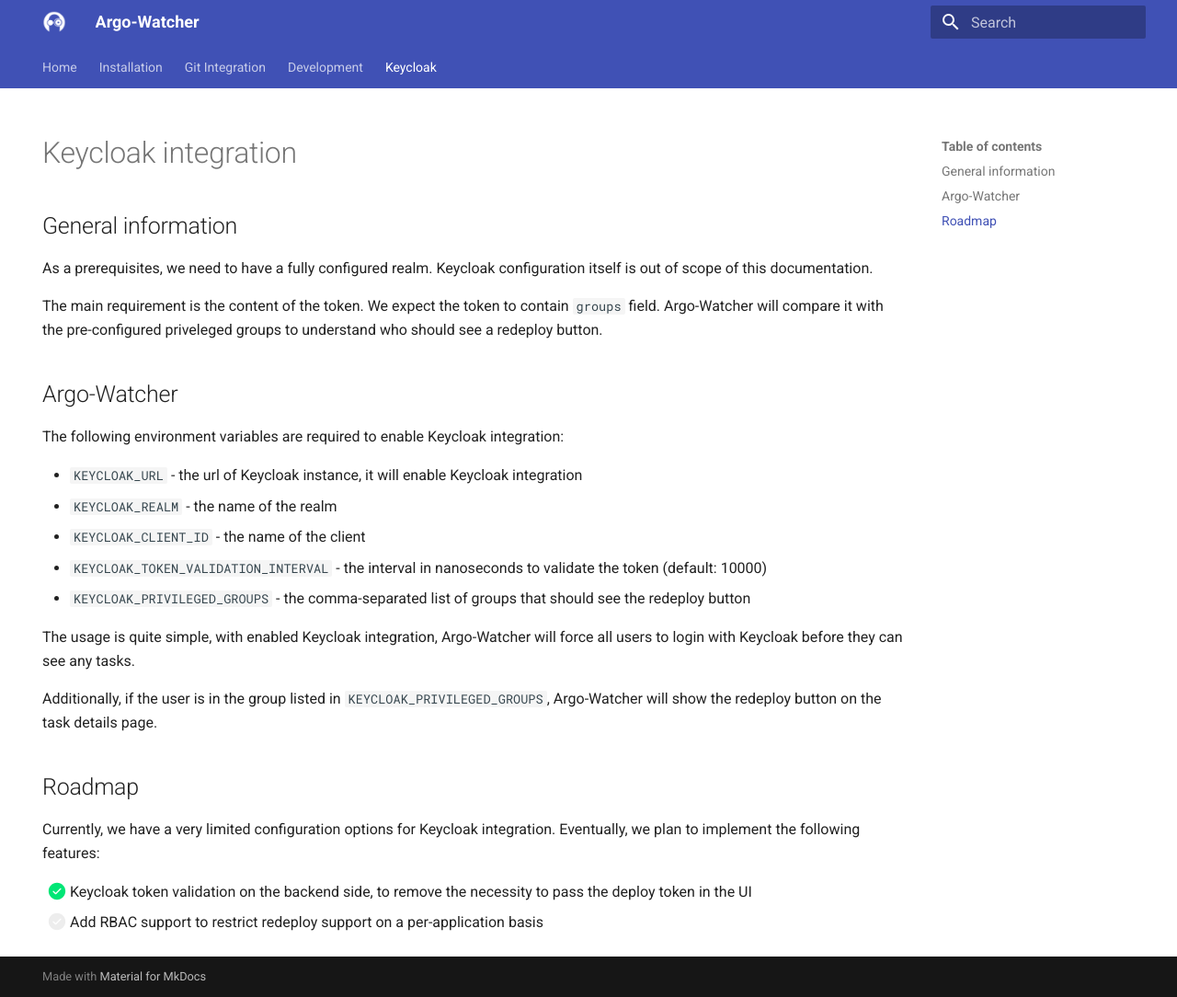
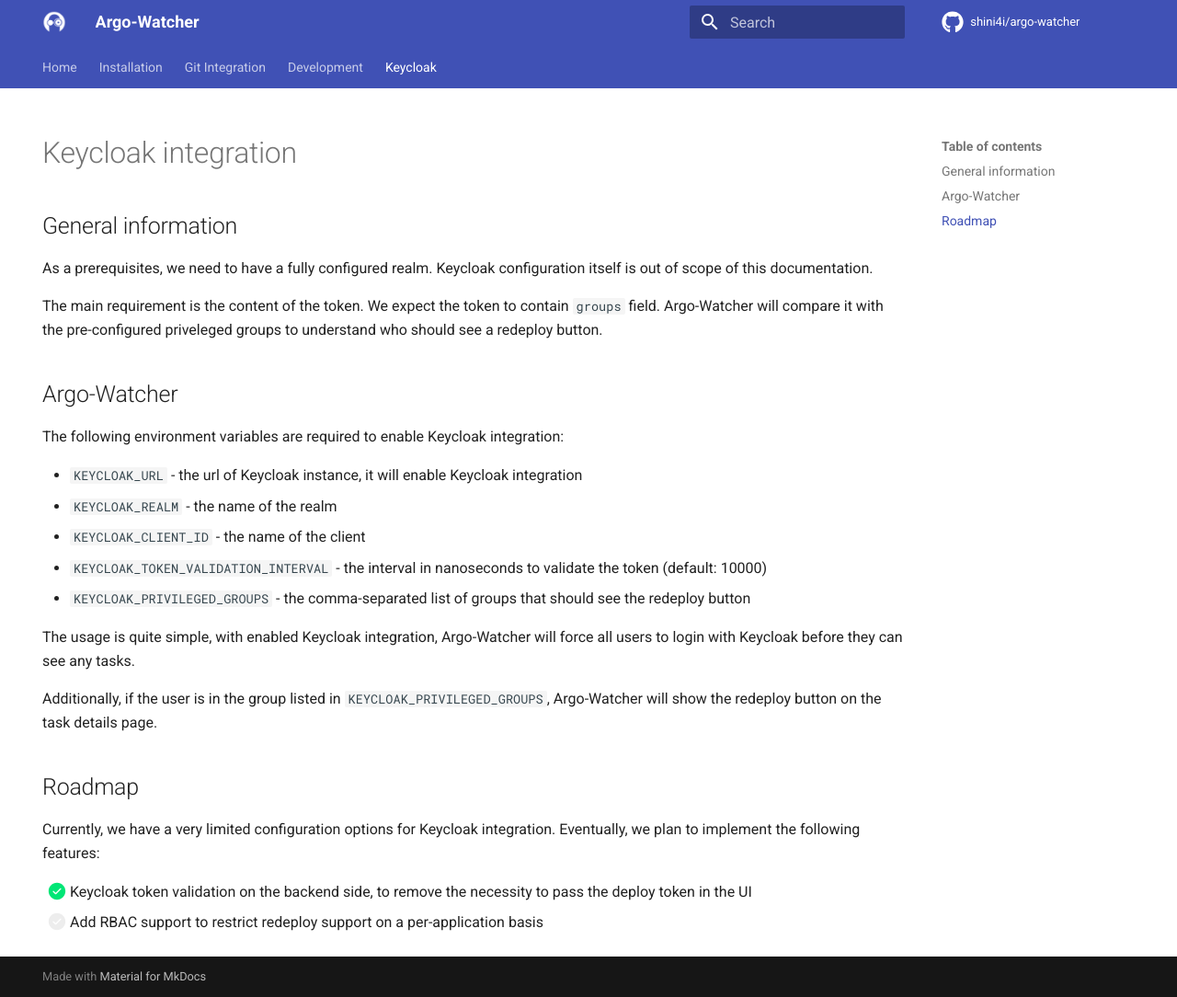
Before and after one commit to shini4i/argo-watcher, an MkDocs documentation site: the page built from docs/keycloak.md, in a window 1280 px wide and 1084 px high. Shown: the whole window at 92% size. Built offline with MkDocs 1.6.1 and Material for MkDocs 9.7.7, drawn with Linux system fonts in a browser that asks for light colours; comment, search, counter and statistics services are not loaded.

Commit message:
docs(mkdocs): add repo url

```diff
--- a/mkdocs.yml
+++ b/mkdocs.yml
@@ -3,10 +3,15 @@
 site_description: Documentation for Argo-Watcher project
 site_author: Vadim Gedz
 
+repo_url: https://github.com/shini4i/argo-watcher
+repo_name: shini4i/argo-watcher
+
 theme:
   name: 'material'
   logo: 'assets/logo.png'
   favicon: 'assets/favicon.ico'
+  icon:
+    repo: fontawesome/brands/github
   features:
     - navigation.instant
     - navigation.instant.progress
```
